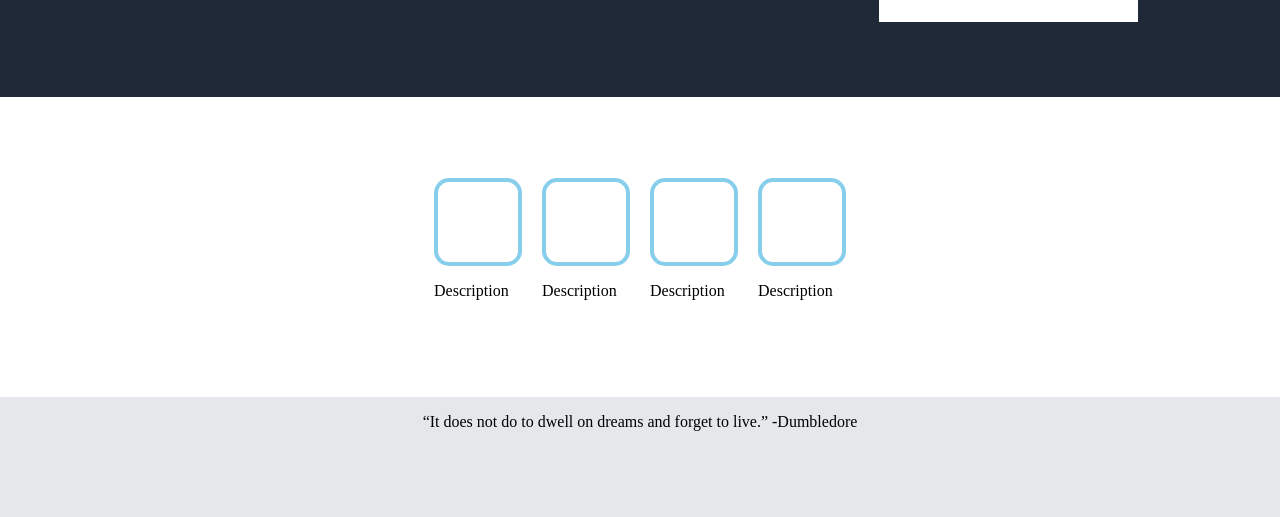
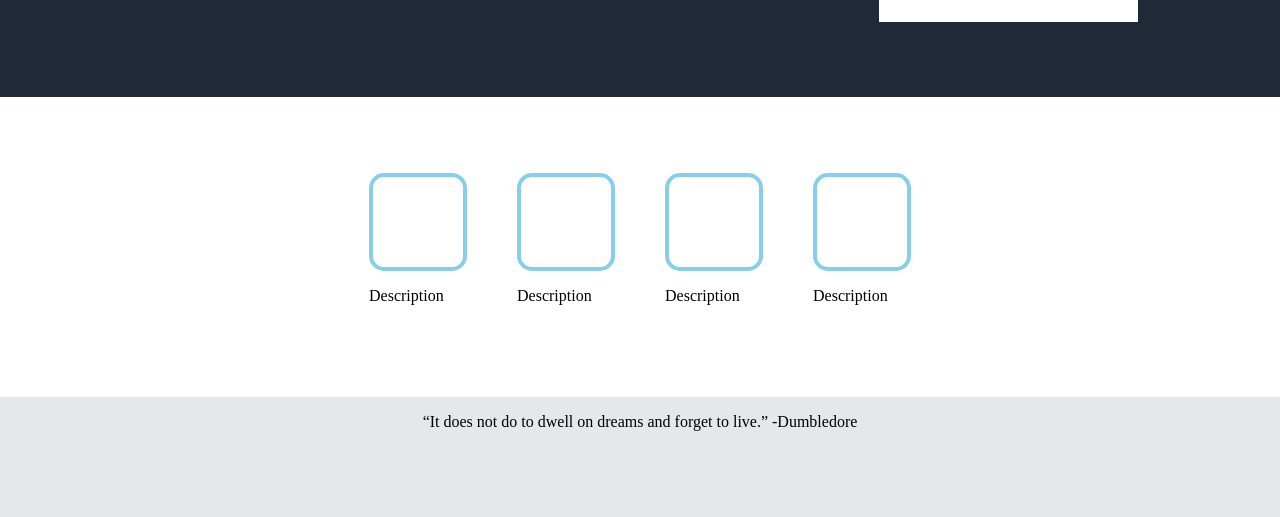
Before and after one commit to kavancamp/Landing-page, a plain HTML site: page index.html in a window 1280 px wide. Shown: the part 283-800 px from the top of the page. Drawn offline with Linux system fonts and the light colour scheme.

Commit message:
changed box sizing and gap

```diff
--- a/style.css
+++ b/style.css
@@ -49,12 +49,12 @@ body{
     flex-direction: row;
     padding: 0 35px;
     height: 300px;
-    gap: 20px;
+    gap: 50px;
   }
 
   .item {
-    width: 80px;
-    height: 80px;
+    width: 90px;
+    height: 90px;
     border: 4px solid skyblue;
     border-radius: 15px;
   }
```
